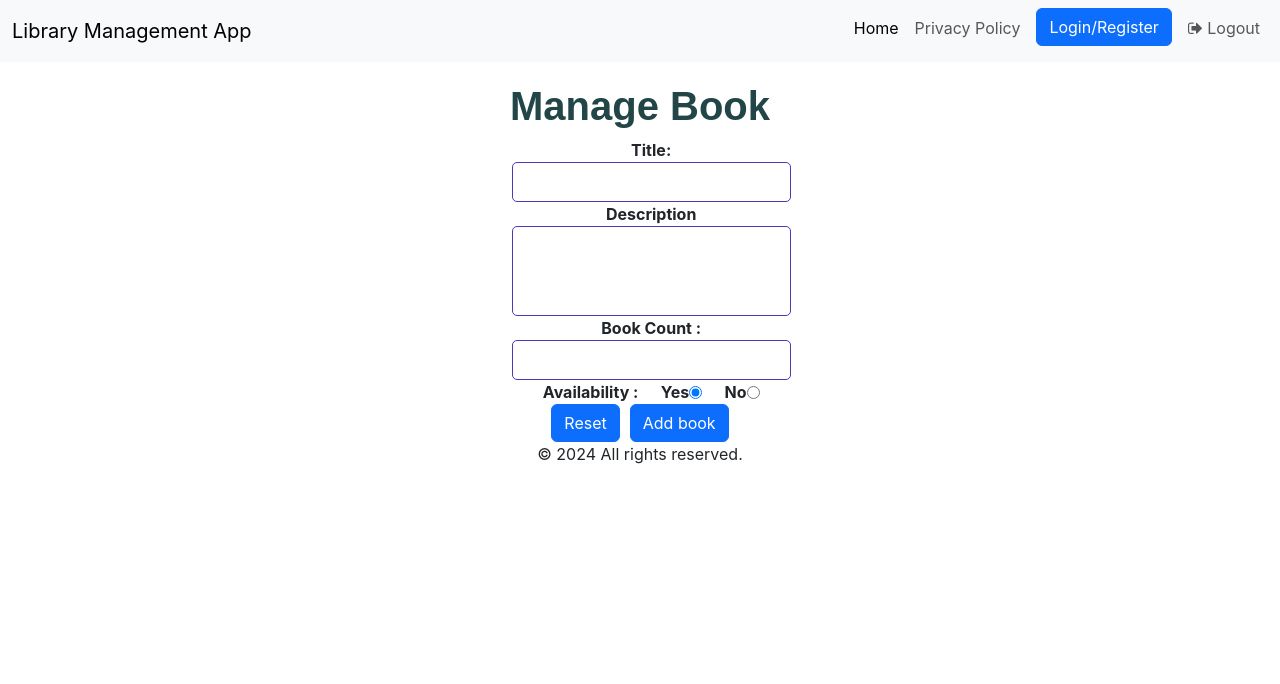
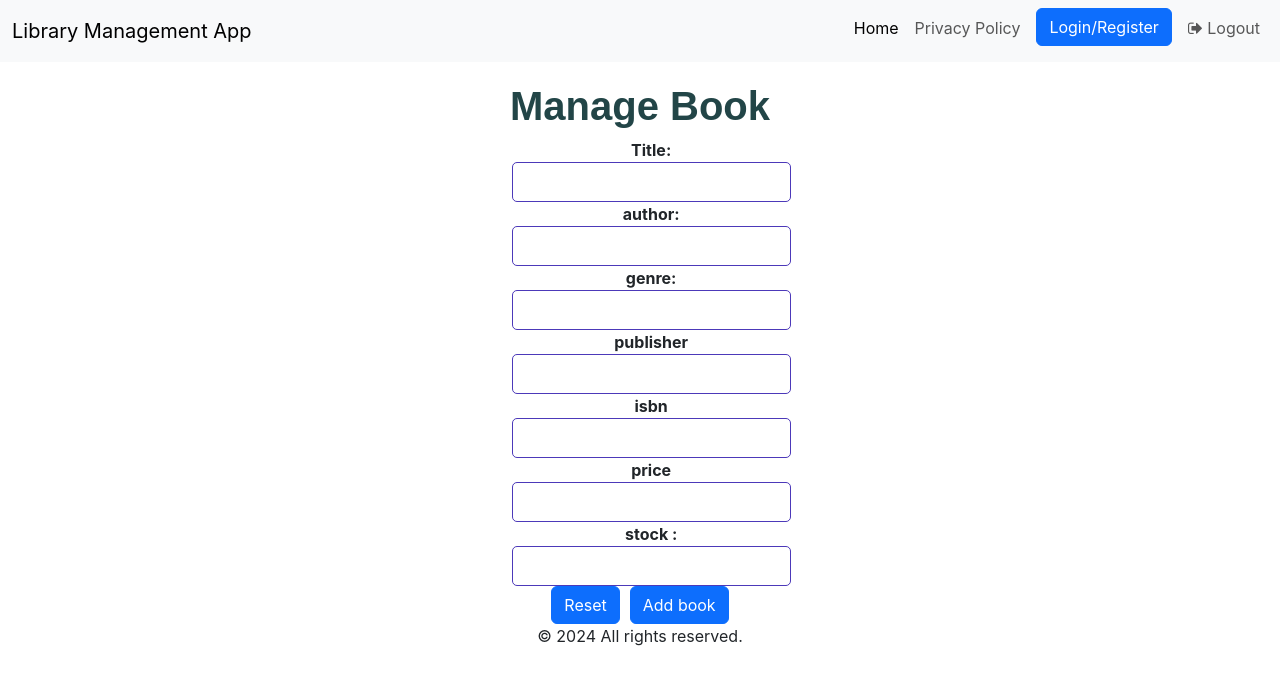
Before and after one commit to frex-arup/library-mgmt-react, a React (Create React App) app: page /Createnewbook in a window 1280 px wide. Shown: the top 684 px of the page. Built offline with nearby package versions, Linux system fonts and the light colour scheme.

Commit message:
add book page completed

```diff
--- a/src/pages/Createnewbook.jsx
+++ b/src/pages/Createnewbook.jsx
@@ -2,32 +2,28 @@ import React, { useState } from 'react'
 import { addBook } from '../Services/BookService';
 
 const Createnewbook = () => {
-  const [bookt, setBookt] = useState('');
-  const [desp, setDesp] = useState('');
-  const [count, setCount] = useState('');
-  const [availability, setAvailability] = useState('yes');
-
-  const handleBooktChange = (event) => {
-    setBookt(event.target.value);
-  };
-
-  const handleDespChange = (event) => {
-    setDesp(event.target.value);
-  };
-
-  const handleCountChange = (event) => {
-    setCount(event.target.value);
-  };
-
-  const handleAvailabilityChange = (event) => {
-    setAvailability(event.target.checked);
-  };
+  const [title, setTitle] = useState('');
+  const handleTitleChange = (e) => setTitle(e.target.value);
+  const [author, setAuthor] = useState('');
+  const handleAuthorChange = (e) => setAuthor(e.target.value);
+  const [genre, setGenre] = useState('');
+  const handleGenreChange = (e) => setGenre(e.target.value);
+  const [publisher, setPublisher] = useState('');
+  const handlePublisherChange = (e) => setPublisher(e.target.value);
+  const [isbn, setIsbn] = useState('');
+  const handleIsbnChange = (e) => setIsbn(e.target.value);
+  const [price, setPrice] = useState('');
+  const handlePriceChange = (e) => setPrice(e.target.value);
+  const [stock, setStock] = useState('');
+  const handleStockChange = (e) => setStock(e.target.value);
 
   const handleSubmit = (event) => {
-    event.preventDefault();
-    const newBook = { bookt, desp, count, availability };
+    // event.preventDefault();
+    const newBook = { title, author, genre, publisher, isbn, price, stock };
     console.log(newBook);
     addBook(newBook);
+
+    alert("success");
   }
   return (
     <div>
@@ -40,36 +36,32 @@ const Createnewbook = () => {
                 <form className="form " style={{ textAlign: 'center' }} onSubmit={handleSubmit}>
                   <h1 className="mbook" style={{ textAlign: 'center' }} >Manage Book</h1>
                   <div className="form-group">
-                    <label htmlFor="fullname">Title:</label>
-                    <input type="text" id="bookt" name="bookt" value={bookt} onChange={handleBooktChange} required />
+                    <label htmlFor="title">Title:</label>
+                    <input type="text" id="title" value={title} onChange={handleTitleChange} title="title" required />
                   </div>
                   <div className="form-group">
-                    <label htmlFor="desp">Description</label>
-                    <input type="text" id="desp" name="desp" value={desp} onChange={handleDespChange} required />
+                    <label htmlFor="author">author:</label>
+                    <input type="text" id="author" value={author} onChange={handleAuthorChange} title="author" required />
                   </div>
                   <div className="form-group">
-                    <label htmlFor="fullname">Book Count :</label>
-                    <input type="text" id="count" name="count" value={count} onChange={handleCountChange} required />
+                    <label htmlFor="genre">genre:</label>
+                    <input type="text" id="genre" value={genre} onChange={handleGenreChange} title="genre" required />
                   </div>
-                  <div className="form-group" style={{ display: 'flex', justifyContent: 'center', alignItems: 'center' }}>
-                    <label htmlFor="subject">Availability :</label>
-                    <label htmlFor="yes">Yes</label>
-                    <input
-                      type="radio"
-                      id="yes"
-                      value="yes"
-                      checked={availability === 'yes'}
-                      onChange={handleAvailabilityChange}
-                    />
-
-                    <label htmlFor="no">No</label>
-                    <input
-                      type="radio"
-                      id="no"
-                      value="no"
-                      checked={availability === 'no'}
-                      onChange={handleAvailabilityChange}
-                    />
+                  <div className="form-group">
+                    <label htmlFor="publisher">publisher</label>
+                    <input type="text" id="publisher" title="publisher" value={publisher} onChange={handlePublisherChange} required />
+                  </div>
+                  <div className="form-group">
+                    <label htmlFor="isbn">isbn</label>
+                    <input type="text" id="isbn" title="isbn" value={isbn} onChange={handleIsbnChange} required />
+                  </div>
+                  <div className="form-group">
+                    <label htmlFor="price">price</label>
+                    <input type="text" id="price" title="price" value={price} onChange={handlePriceChange} required />
+                  </div>
+                  <div className="form-group">
+                    <label htmlFor="stock">stock :</label>
+                    <input type="text" id="stock" value={stock} onChange={handleStockChange} title="stock" required />
                   </div>
                   <button type="reset" className="btn btn-primary" style={{ marginRight: '10px' }}>Reset</button>
                   <button type="submit" className="btn btn-primary">Add book</button>
```
